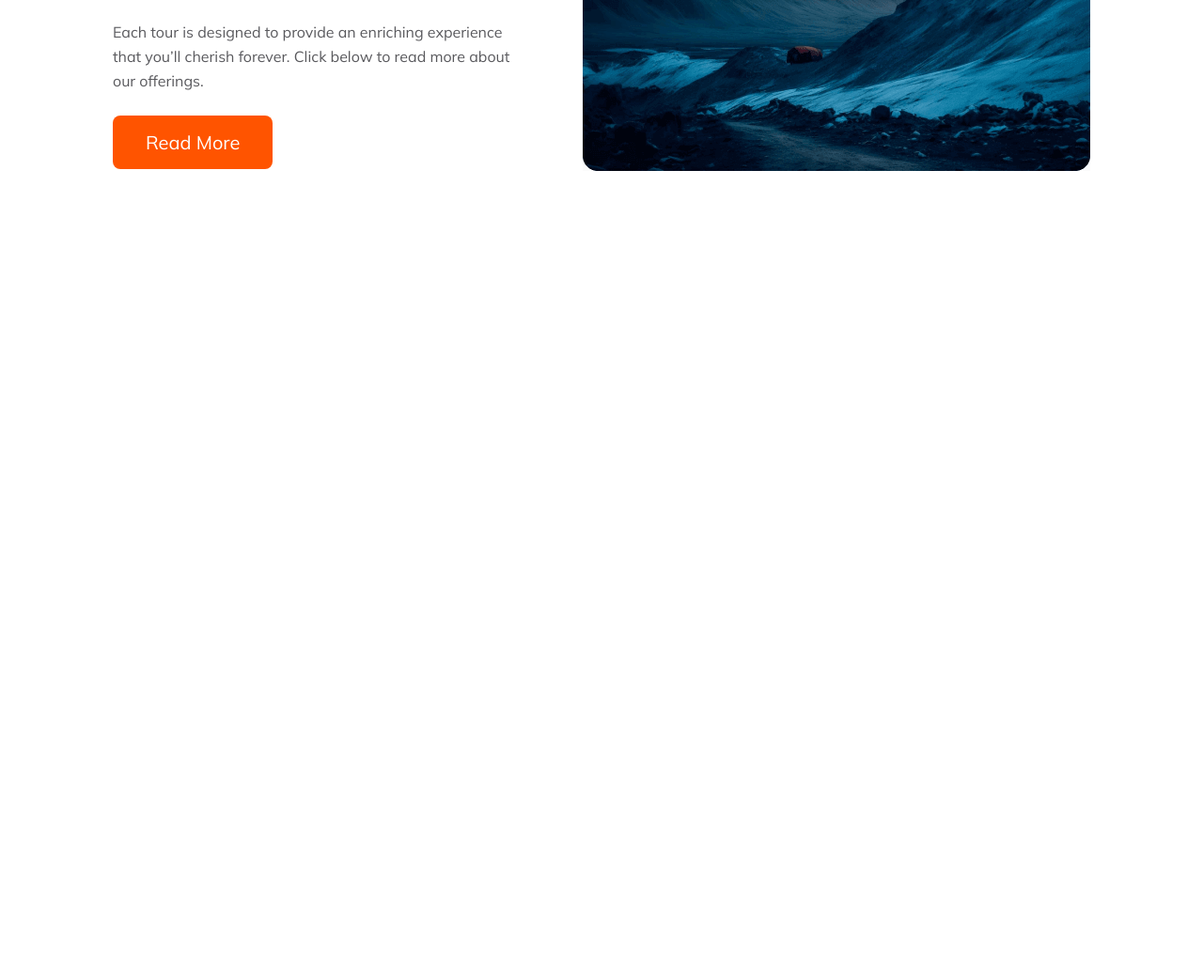
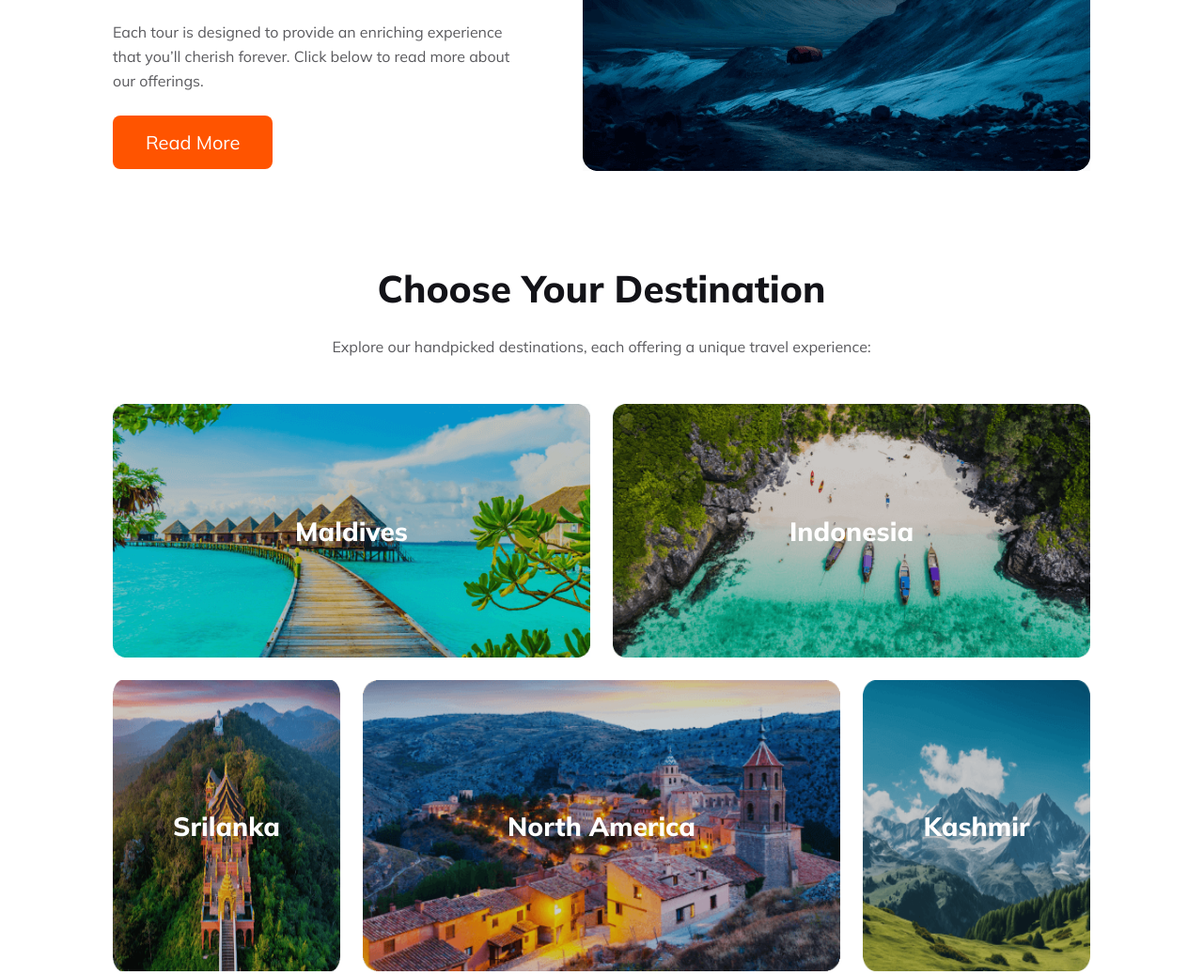
Before and after one commit to Sazid99246/easy-travel, a plain HTML site: page index.html in a window 1280 px wide. Shown: the part 1113-2151 px from the top of the page at 94% size. Before the commit the page ends 1395 px from the top, so only its background shows below. Drawn offline with Linux system fonts and the light colour scheme.

Commit message:
destinations section done with responsiveness

```diff
--- a/index.html
+++ b/index.html
@@ -70,6 +70,44 @@
             </div>
             <img src="./Images/Rectangle 4.png" alt="">
         </section>
+        <section class="destinations">
+            <h2 class="section__title">Choose Your Destination</h2>
+            <p class="section__description">Explore our handpicked destinations, each offering a unique travel experience:</p>
+            <div class="destinations__container">
+                <div class="grid-1">
+                    <div class="destination maldives">
+                        <img src="Images/Rectangle 5.png" alt="">
+                        <div class="country-name">Maldives</div>
+                    </div>
+                    <div class="destination indonesia">
+                        <img src="Images/Rectangle 8.png" alt="">
+                        <div class="country-name">Indonesia</div>
+                    </div>
+                    <div class="destination srilanka">
+                        <img src="Images/Rectangle 6.png" alt="">
+                        <div class="country-name">Srilanka</div>
+                    </div>
+                    <div class="destination america">
+                        <img src="Images/Rectangle 7.png" alt="">
+                        <div class="country-name">North America</div>
+                    </div>
+                    <div class="destination kashmir">
+                        <img src="Images/Rectangle 9.png" alt="">
+                        <div class="country-name">Kashmir</div>
+                    </div>
+                </div>
+                <div class="grid-2">
+                    <div class="destination bangladesh">
+                        <img src="Images/Rectangle 11.png" alt="">
+                        <div class="country-name">Bangladesh</div>
+                    </div>
+                    <div class="destination bandarban">
+                        <img src="Images/Rectangle 10.png" alt="">
+                        <div class="country-name">Bandarban</div>
+                    </div>
+                </div>
+            </div>
+        </section>
     </main>
     <footer>
 
--- a/styles/styles.css
+++ b/styles/styles.css
@@ -31,14 +31,21 @@ section {
     margin-bottom: 100px;
 }
 
-section h2 {
+.section__title {
     color: #131318;
     text-align: center;
     font-size: 40px;
     font-weight: 800;
 }
 
-section p, section li {
+.section__description {
+    margin-top: 24px;
+    margin-bottom: 48px;
+    text-align: center;
+}
+
+section p,
+section li {
     color: rgba(19, 19, 24, 0.70);
     line-height: 26px;
 }
@@ -164,6 +171,64 @@ h1 {
     text-align: left;
 }
 
+/* destination styles */
+.destinations__container .grid-1,
+.grid-2 {
+    display: grid;
+    gap: 24px;
+}
+
+.grid-1 {
+    grid-template-columns: repeat(4, 1fr);
+    grid-template-areas:
+        "maldives maldives indonesia indonesia"
+        "srilanka america america kashmir";
+}
+
+.grid-2 {
+    margin-top: 24px;
+    grid-template-columns: 1fr 2fr;
+}
+
+.maldives {
+    grid-area: maldives;
+}
+
+.indonesia {
+    grid-area: indonesia;
+}
+
+.srilanka {
+    grid-area: srilanka;
+}
+
+.america {
+    grid-area: america;
+}
+
+.kashmir {
+    grid-area: kashmir;
+}
+
+.destination {
+    position: relative;
+}
+
+.destination img {
+    width: 100%;
+    height: 100%;
+}
+
+.country-name {
+    position: absolute;
+    color: #FFF;
+    left: 50%;
+    top: 50%;
+    transform: translate(-50%, -50%);
+    font-size: 28px;
+    font-weight: 800;
+}
+
 @media screen and (max-width: 600px) {
     body {
         width: 100%;
@@ -216,4 +281,27 @@ h1 {
     .popular-tours img {
         width: 100%;
     }
+
+    .grid-1,
+    .grid-2 {
+        grid-template-columns: 1fr;
+        gap: 16px;
+    }
+
+    .grid-1 {
+        grid-template-areas:
+            "maldives"
+            "indonesia"
+            "srilanka"
+            "america"
+            "kashmir";
+    }
+
+    .destination img {
+        height: 176px;
+    }
+
+    header, section {
+        margin-bottom: 24px;
+    }
 }
```
